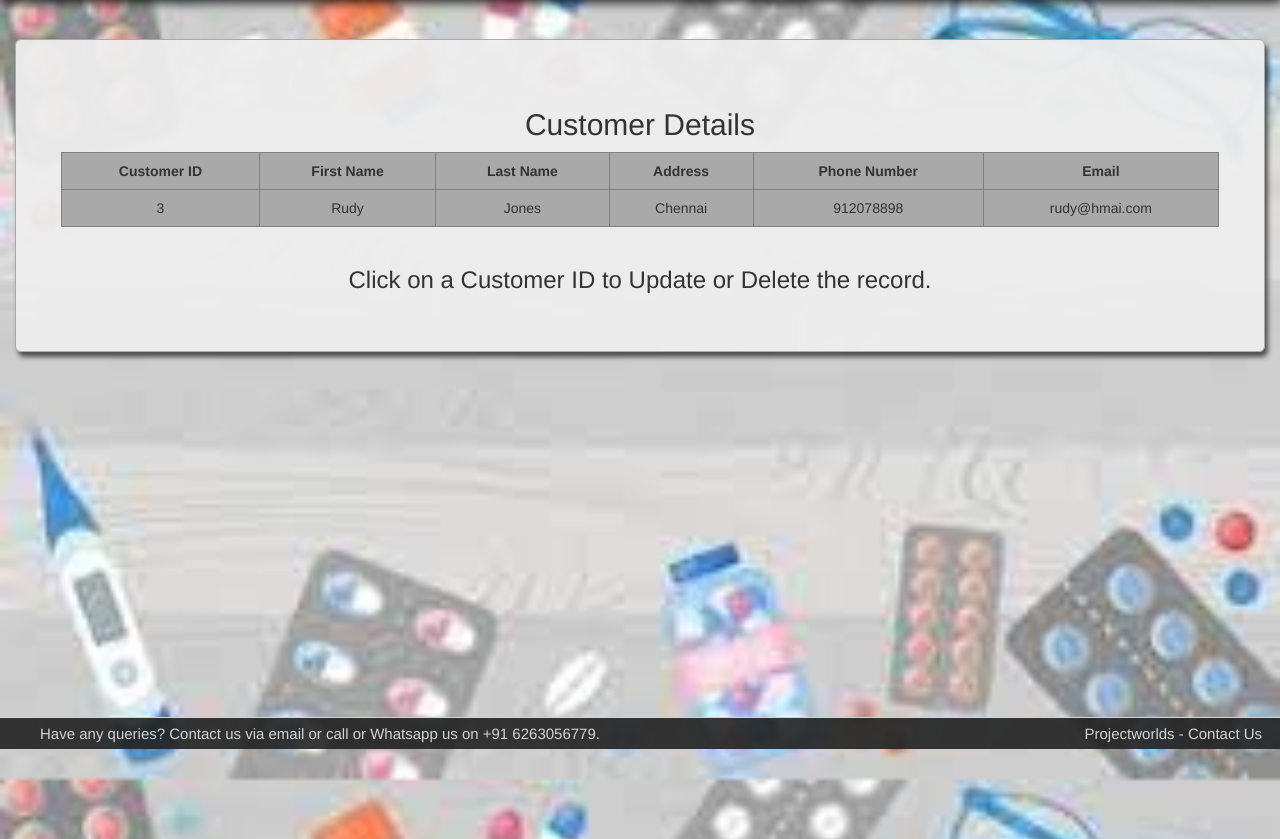
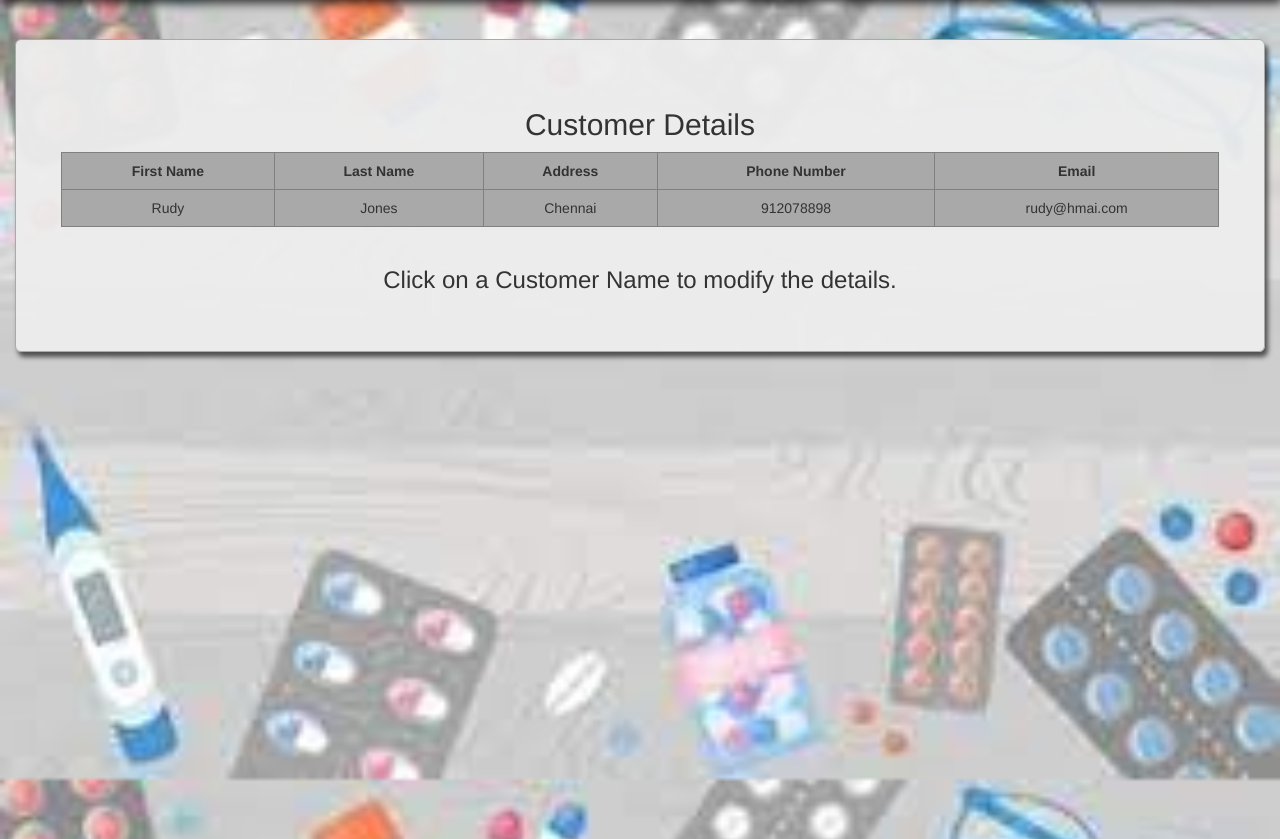
Before and after one commit to SriMadhanReddy/Devops, a Django app: page /pharma/custtable/ in a window 1280 px wide. Shown: the part 51-890 px from the top of the page. Run offline with Django 3.2, Linux system fonts and the light colour scheme; data comes from the database, SQL or seed files in the repository; some libraries are stand-ins or nearby versions.

Commit message:
Updated Customer Table

```diff
--- a/django/pharma/templates/pharma/custtable.html
+++ b/django/pharma/templates/pharma/custtable.html
@@ -116,7 +116,7 @@
             </div>
             <table border="1" class="col-md-10 table table-hover table-responsive">
                 <tr>
-                    <th>Customer ID</th>
+                    <!-- <th>Customer ID </th> -->
                     <th>First Name</th>
                     <th>Last Name</th>
                     <th>Address</th>
@@ -125,8 +125,9 @@
                 </tr>
                 {% for foo in cust %}
                     <tr>
-                        <td class="idlink"><a href="/pharma/custformview{{ foo.id }}/">{{ foo.id }}</a></td>
-                        <td>{{ foo.fname }}</td>
+                        <!-- <td class="idlink"><a href="/pharma/custformview{{ foo.id }}/">{{ foo.id }}</a></td> -->
+                        <td class="fname"><a href="/pharma/custformview{{ foo.id }}/">{{ foo.fname }}</a></td>
+                        <!-- <td>{{ foo.fname }}</td> -->
                         <td>{{ foo.lname }}</td>
                         <td>{{ foo.address }}</td>
                         <td>{{ foo.phn_no }}</td>
@@ -135,23 +136,8 @@
                 {% endfor %}
             </table>
         </div>
-        <footer><h3>Click on a Customer ID to Update or Delete the record.</h3></footer>
+        <footer><h3>Click on a Customer Name to modify the details.</h3></footer>
     </div>
 </div>
-<footer id="contact" class="container-fluid text-center">
-    <div class="row">
-        <div class="left-footer col-lg-6">
-            <span class="footer-text">Have any queries? Contact us via email or call or Whatsapp  us on +91 6263056779.</span>
-        </div>
-        <div class="col-lg-4"></div>
-        <div class="right-footer col-lg-2">
-                <span class="linkto" onclick=" window.open('https://projectworlds.in/', '_blank'); return false;"><i
-                        class="fab fa-globe-square prefix mr-1"></i> Projectworlds</span>
-            <span>-</span>
-            <span class="linkto" data-toggle="modal" data-target="#modalContactForm"><i
-                    class="fa fa-envelope prefix mr-1"></i> Contact Us</span>
-        </div>
-    </div>
-</footer>
 </body>
 </html>
```
